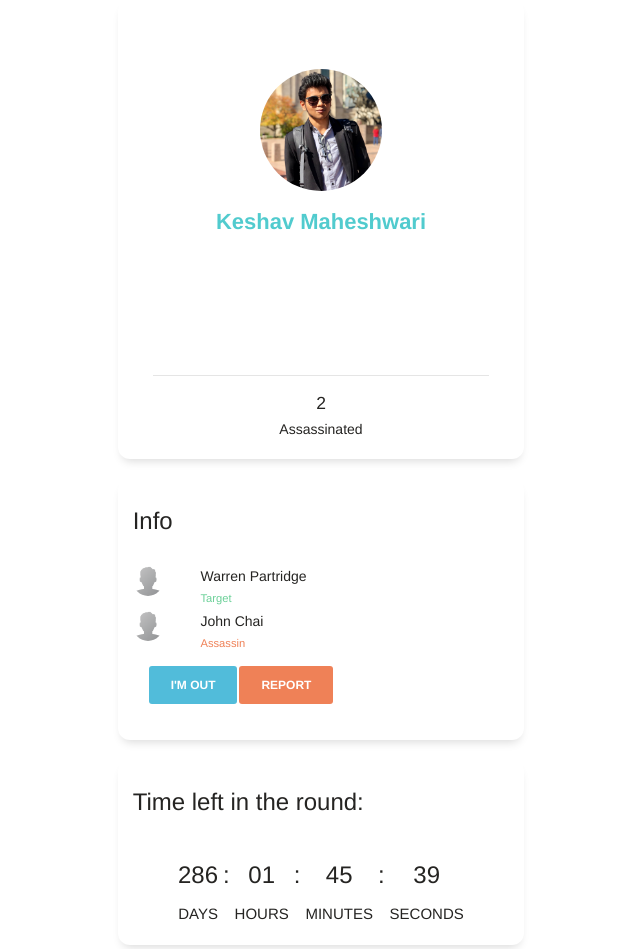
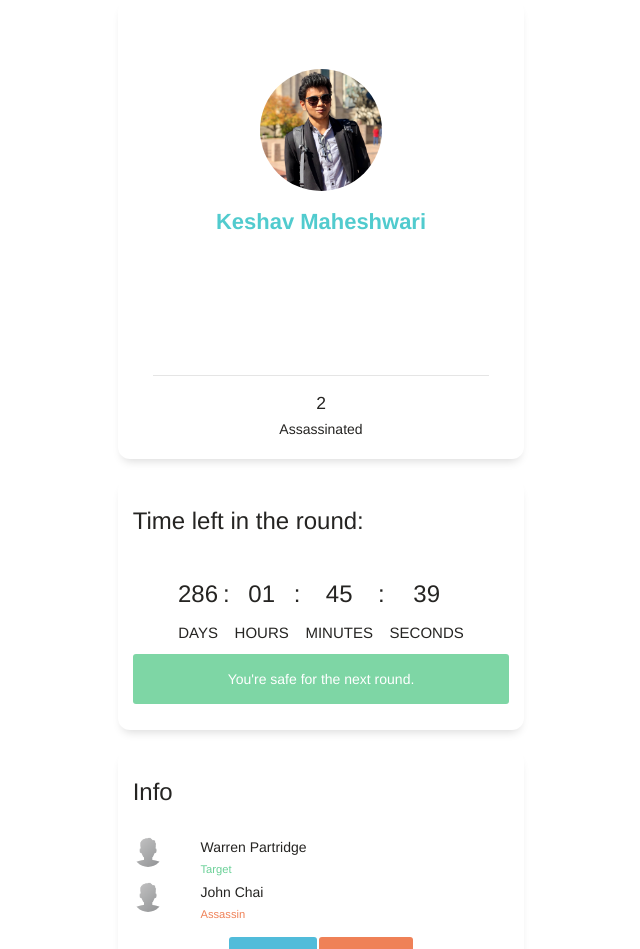
Before and after one commit to BUUPE/Ezio, a Next.js app: page /user in a window 1280 px wide. Shown: the top 949 px of the page, without its empty margins (319-959 px from the left). Built offline with nearby package versions, Linux system fonts and the light colour scheme.

Commit message:
Add round status text

```diff
--- a/pages/_app.js
+++ b/pages/_app.js
@@ -2,6 +2,7 @@ import '../css/bootstrap.min.css';
 import '../css/countdown.css';
 import '../css/leaderboard.css';
 import '../css/paper-dashboard.min.css';
+import '../css/user.css';
 
 export default function MyApp({ Component, pageProps }) {
   return <Component {...pageProps} />
--- a/pages/user.js
+++ b/pages/user.js
@@ -1,16 +1,13 @@
 import React from "react";
-import Link from 'next/link';
 
 import {
+  Alert,
   Button,
   Card,
   CardHeader,
   CardBody,
   CardFooter,
   CardTitle,
-  FormGroup,
-  Form,
-  Input,
   Row,
   Col
 } from "reactstrap";
@@ -20,7 +17,7 @@ class User extends React.Component {
     super(props);
 
     this.state = {
-      user: {
+      user: { // All this data must come from the DB.
         name: "Keshav Maheshwari",
         profilePicURL: "http://www.keshavmaheshwari.us/images/me.jpg",
         target: "Warren Partridge",
@@ -32,7 +29,10 @@ class User extends React.Component {
         minutes: "99",
         seconds: "99",
       },
-      roundDeadline: new Date("December 23, 2020 22:00:00")
+      round: {
+        deadline: new Date("December 23, 2020 22:00:00"), // This must come from the DB. We might keep a list of rounds.
+        isSafeForNextRound: true, // A user is safe for the next round if they killed someone during the current round.
+      }
     };
   }
 
@@ -64,7 +64,7 @@ class User extends React.Component {
   }
 
   updateClock() {
-    let t = this.getTimeRemaining(this.state.roundDeadline);
+    let t = this.getTimeRemaining(this.state.round.deadline);
 
     this.setState({
       countdown: {
@@ -83,6 +83,21 @@ class User extends React.Component {
 
 
   render() {
+    let nextRoundText = <Alert color="danger">
+      <div className="d-flex justify-content-center">
+        You still need to assassinate someone before the round ends... otherwise you're out.
+      </div>
+      </Alert>;
+
+    if (this.state.round.isSafeForNextRound) {
+      nextRoundText = <Alert color="success">
+        <div className="d-flex justify-content-center">
+          You're safe for the next round.
+        </div>
+      </Alert>;
+    }
+
+
     return (
       <>
         <div className="content">
@@ -122,6 +137,26 @@ class User extends React.Component {
                   </div>
                 </CardFooter>
               </Card>
+
+              <Card>
+                <CardHeader>
+                  <CardTitle tag="h4">Time left in the round:</CardTitle>
+                </CardHeader>
+                <CardBody>
+                  <div id="clock" className="d-flex justify-content-center">
+                    <div className="days">{this.state.countdown.days}</div>
+                    <div>:</div>
+                    <div className="hours">{this.state.countdown.hours}</div>
+                    <div>:</div>
+                    <div className="minutes">{this.state.countdown.minutes}</div>
+                    <div>:</div>
+                    <div className="seconds">{this.state.countdown.seconds}</div>
+                  </div>
+
+                  {nextRoundText}
+                </CardBody>
+              </Card>
+
               <Card>
                 <CardHeader>
                   <CardTitle tag="h4">Info</CardTitle>
@@ -172,28 +207,13 @@ class User extends React.Component {
                         </Col>
                       </Row>
 
-                      <Col><Button color="info">I'M OUT</Button>
-                      <Button color="danger">REPORT</Button>{''}</Col>
+                      <div className="d-flex justify-content-center">
+                        <Button color="info">I'M OUT</Button>
+                        <Button color="danger">REPORT</Button>
+                      </div>
 
                     </li>
                   </ul>
-                </CardBody>
-              </Card>
-
-              <Card>
-                <CardHeader>
-                  <CardTitle tag="h4">Time left in the round:</CardTitle>
-                </CardHeader>
-                <CardBody>
-                  <div id="clock" className="d-flex justify-content-center">
-                    <div className="days">{this.state.countdown.days}</div>
-                    <div>:</div>
-                    <div className="hours">{this.state.countdown.hours}</div>
-                    <div>:</div>
-                    <div className="minutes">{this.state.countdown.minutes}</div>
-                    <div>:</div>
-                    <div className="seconds">{this.state.countdown.seconds}</div>
-                  </div>
                 </CardBody>
               </Card>
             </Col>
```
Also changed, not shown: css/user.css (added).
